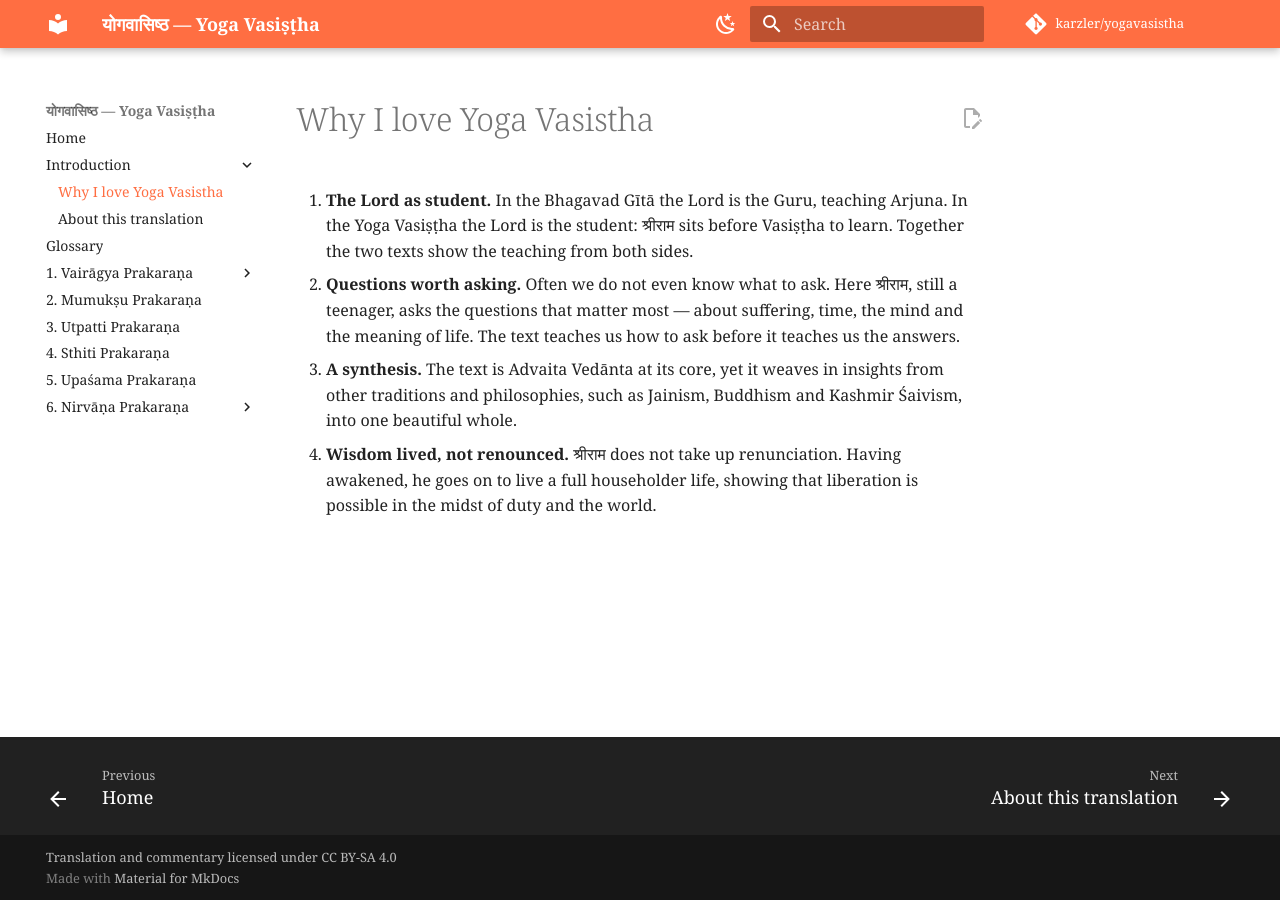
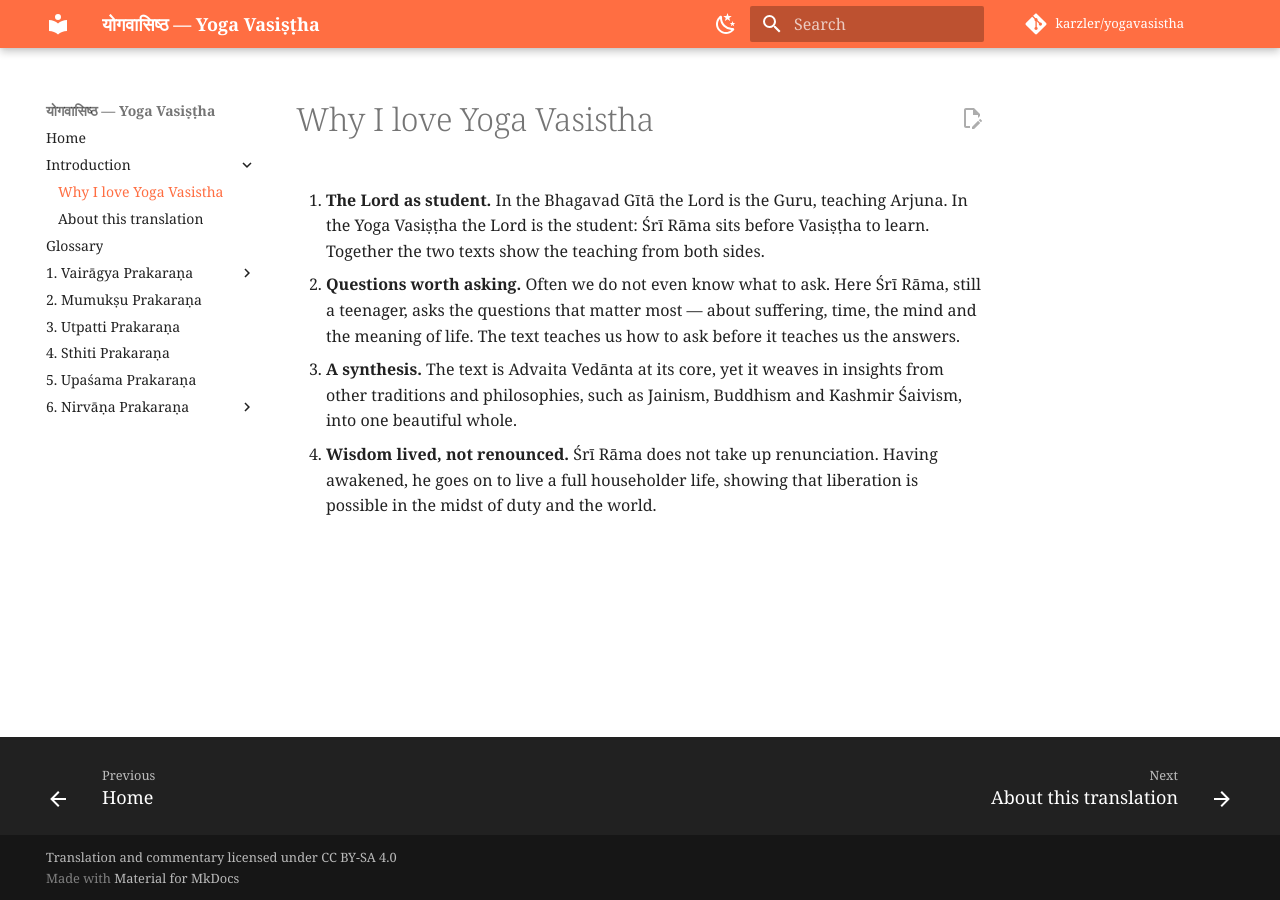
Before and after one commit to karzler/yogavasistha, an MkDocs documentation site: the page built from docs/introduction/why-i-love.md, in a window 1280 px wide. Built offline with MkDocs 1.6.1 and Material for MkDocs 9.7.7, drawn with Linux system fonts in a browser that asks for light colours; comment, search, counter and statistics services are not loaded.

Commit message:
Write Śrī Rāma in Roman script in English prose

```diff
--- a/docs/introduction/why-i-love.md
+++ b/docs/introduction/why-i-love.md
@@ -1,9 +1,9 @@
 # Why I love Yoga Vasistha
 
-1. **The Lord as student.** In the Bhagavad Gītā the Lord is the Guru, teaching Arjuna. In the Yoga Vasiṣṭha the Lord is the student: श्रीराम sits before Vasiṣṭha to learn. Together the two texts show the teaching from both sides.
+1. **The Lord as student.** In the Bhagavad Gītā the Lord is the Guru, teaching Arjuna. In the Yoga Vasiṣṭha the Lord is the student: Śrī Rāma sits before Vasiṣṭha to learn. Together the two texts show the teaching from both sides.
 
-2. **Questions worth asking.** Often we do not even know what to ask. Here श्रीराम, still a teenager, asks the questions that matter most — about suffering, time, the mind and the meaning of life. The text teaches us how to ask before it teaches us the answers.
+2. **Questions worth asking.** Often we do not even know what to ask. Here Śrī Rāma, still a teenager, asks the questions that matter most — about suffering, time, the mind and the meaning of life. The text teaches us how to ask before it teaches us the answers.
 
 3. **A synthesis.** The text is Advaita Vedānta at its core, yet it weaves in insights from other traditions and philosophies, such as Jainism, Buddhism and Kashmir Śaivism, into one beautiful whole.
 
-4. **Wisdom lived, not renounced.** श्रीराम does not take up renunciation. Having awakened, he goes on to live a full householder life, showing that liberation is possible in the midst of duty and the world.
+4. **Wisdom lived, not renounced.** Śrī Rāma does not take up renunciation. Having awakened, he goes on to live a full householder life, showing that liberation is possible in the midst of duty and the world.
```
Also changed, not shown: docs/index.md (+1 -1 lines).
